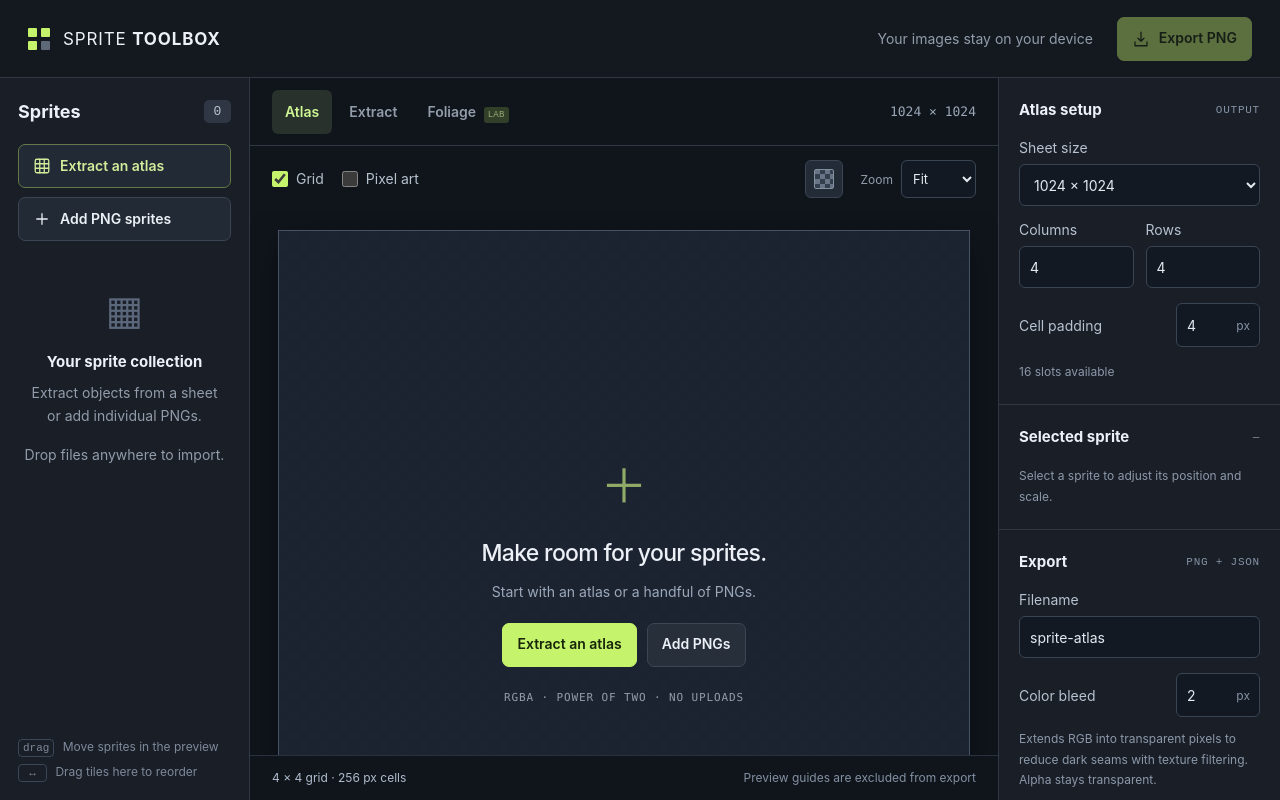
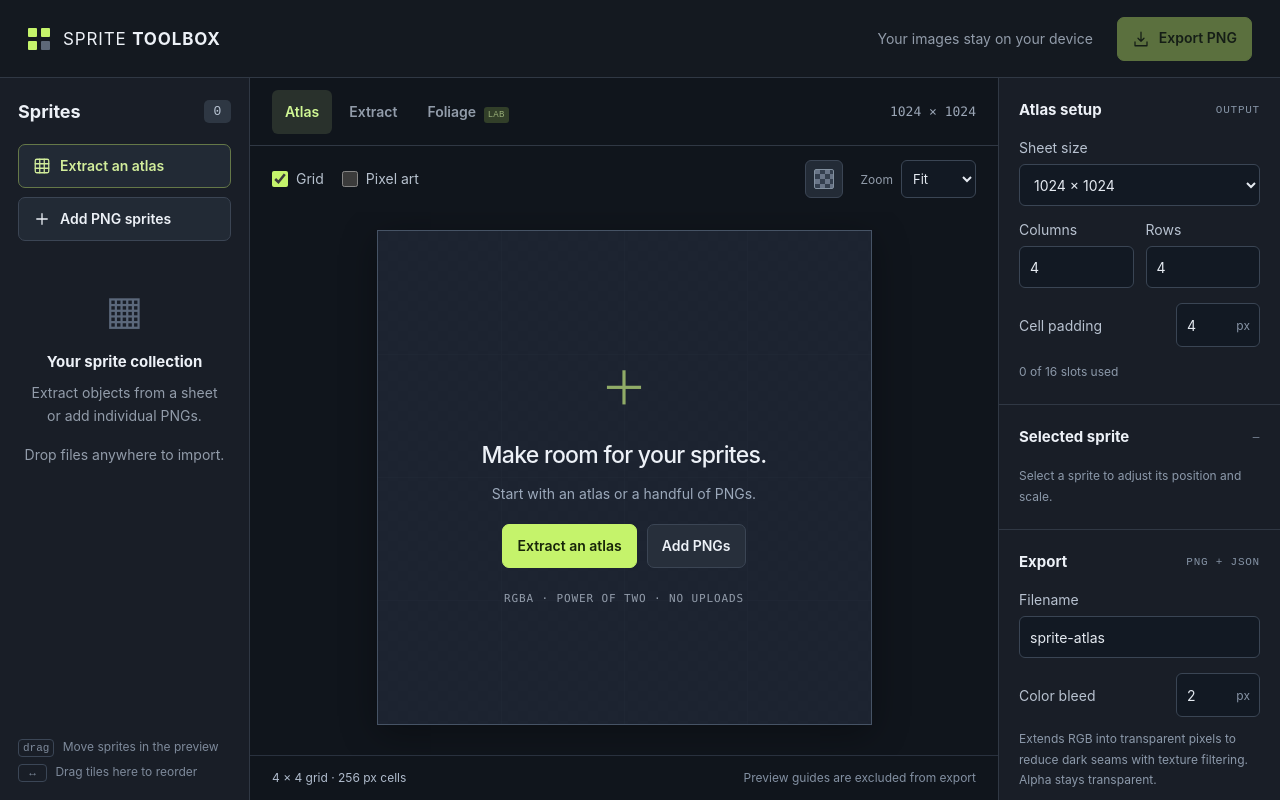
Before and after one commit to joramvanloenen/sprite-toolbox, a website with bundled scripts: page index.html in a window 1280 px wide. Built offline with nearby package versions, Linux system fonts and the light colour scheme.

Commit message:
Fix preview initialization and streamline mobile foliage controls

```diff
--- a/app.js
+++ b/app.js
@@ -26,6 +26,7 @@
 }
 function setView(view) {
   state.view=view;
+  document.body.classList.toggle('editing-foliage',view==='foliage');
   for(const name of ['atlas','source','foliage']) { $('tab-'+name).classList.toggle('active',view===name);$('tab-'+name).setAttribute('aria-selected',String(view===name));$(name+'-view').hidden=view!==name; }
   $('atlas-settings').hidden=view!=='atlas';$('sprite-settings').hidden=view!=='atlas';$('export-settings').hidden=view!=='atlas';$('extraction-settings').hidden=view!=='source';$('foliage-settings').hidden=view!=='foliage';
   if(view==='foliage')updateFoliage();
@@ -276,5 +277,5 @@
 $('foliage-bg').addEventListener('click',()=>{foliageBackground=(foliageBackground+1)%3;$('foliage-wrap').classList.toggle('light',foliageBackground===1);$('foliage-wrap').classList.toggle('dark',foliageBackground===2);$('foliage-bg').title=`Preview background: ${['checkerboard','light','dark'][foliageBackground]}`;});
 $('foliage-add').addEventListener('click',handle(()=>{const config=foliageOptions(),c=newCanvas(config.size,config.size);renderFoliage(c,config);const data=c.getContext('2d').getImageData(0,0,c.width,c.height).data,bounds=trimBounds(data,c.width,c.height);if(!bounds)throw new Error('No visible foliage to add.');addSprites([{name:`${config.kind}_${config.seed}`,width:bounds.width,height:bounds.height,canvas:newCanvas(bounds.width,bounds.height,cropSprite(data,c.width,bounds))}]);}));
 $('foliage-export').addEventListener('click',handle(async()=>{const config=foliageOptions(),c=newCanvas(config.size,config.size);renderFoliage(c,config);const data=c.getContext('2d').getImageData(0,0,c.width,c.height).data;const result=await rpc('export',{buffer:data.buffer,width:c.width,height:c.height,bleed:2,regions:[{x:0,y:0,width:c.width,height:c.height}]},[data.buffer]);download(result.blob,`${config.kind}_${config.seed}.png`);toast('Foliage exported with transparency and clean edges.');}));
-new ResizeObserver(resizePreviews).observe($('editor-toolbar'));window.addEventListener('resize',resizePreviews);
+new ResizeObserver(resizePreviews).observe(document.querySelector('.editor-toolbar'));window.addEventListener('resize',resizePreviews);
 syncAtlasSettings();syncSelection();syncExtractionLabels();setView('atlas');
```
Also changed, not shown: style.css (+1 -0 lines).
